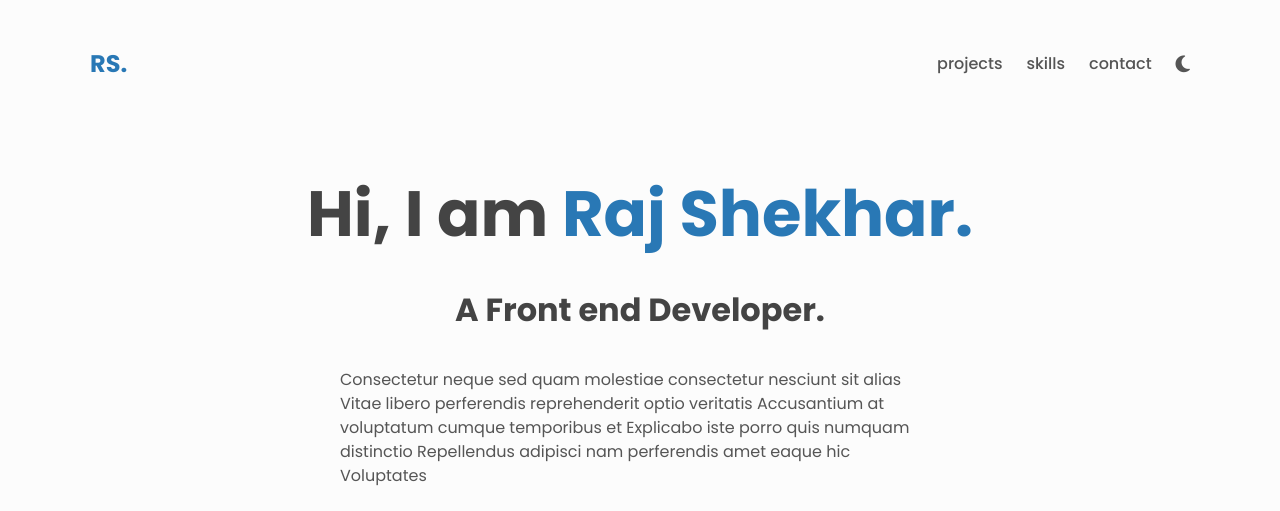
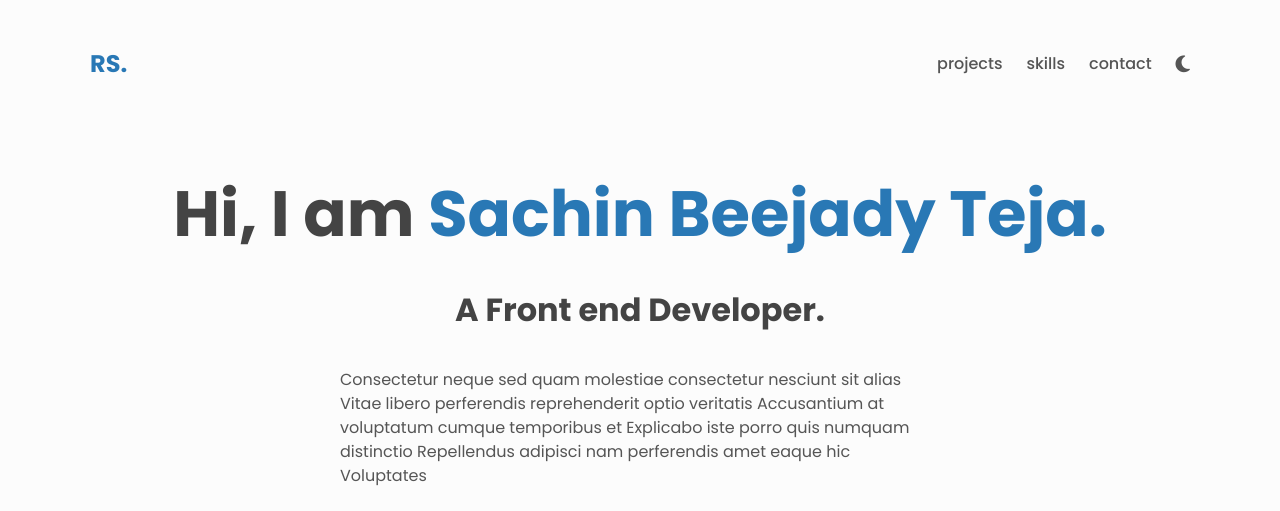
Before and after one commit to sachinbeejady/sachinbeejady.github.io, a plain HTML site: page index.html in a window 1280 px wide. Shown: the top 511 px of the page. Drawn offline with Linux system fonts and the light colour scheme.

Commit message:
Update index.html
Name changes

```diff
--- a/index.html
+++ b/index.html
@@ -55,7 +55,7 @@
     <main>
       <!-- About -->
       <div class="about center">
-        <h1>Hi, I am <span class="about__name">Raj Shekhar.</span></h1>
+        <h1>Hi, I am <span class="about__name">Sachin Beejady Teja.</span></h1>
         <h2 class="about__role">A Front end Developer.</h2>
         <p class="about__desc">
           Consectetur neque sed quam molestiae consectetur nesciunt sit alias
@@ -214,8 +214,6 @@
       <a
         href="https://github.com/rajshekhar26/cleanfolio-minimal"
         class="link footer__link"
-      >
-        Created By Raj Shekhar
       </a>
     </footer>
 
```
